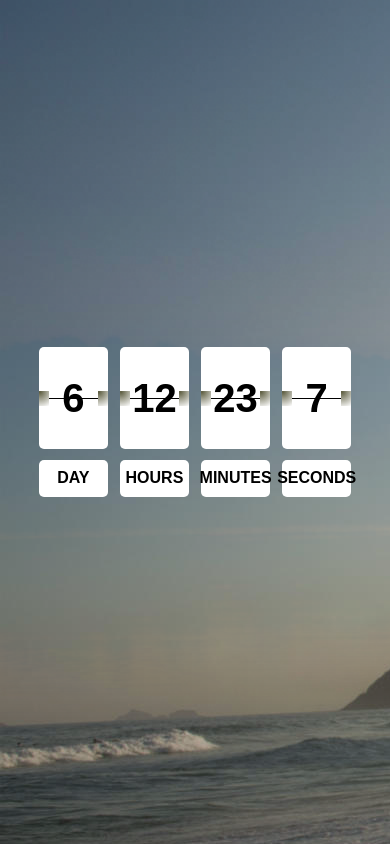
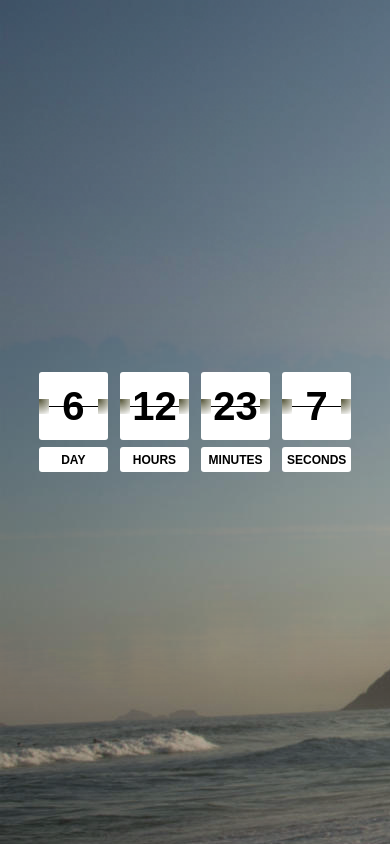
Before and after one commit to bykelaw/random-image-timer, a plain HTML site: page Time_Randompics.html in a window 390 px wide. Drawn offline with Linux system fonts and the light colour scheme.

Commit message:
Finished project

```diff
--- a/Time_Randompics.html
+++ b/Time_Randompics.html
@@ -96,12 +96,15 @@
     @media (max-width:550px){
       .large{
         font-size: 40px;
+         border-radius: 3px;
       }
       .small{
-        font-size: 16px;
+        font-size: 12px;
+         border-radius: 3px;
       }
       .centered{
         width: 80%;
+        height: 100px;
       }
     }
 
```
